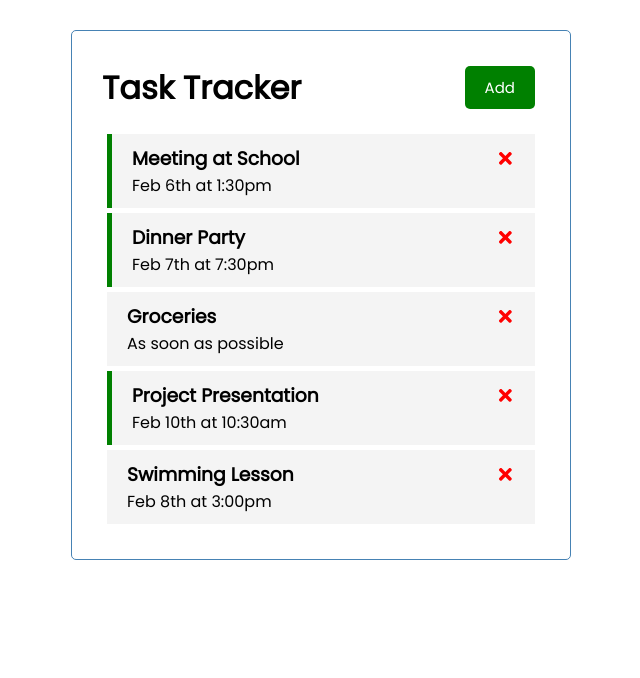
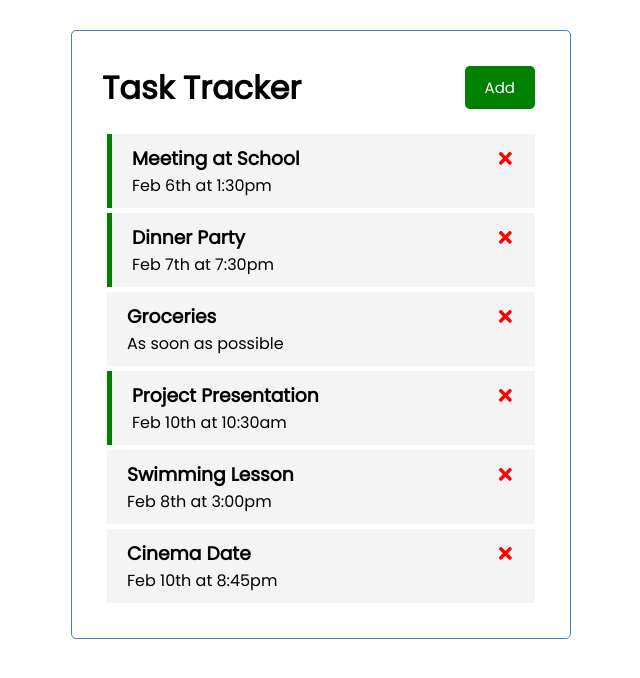
Before and after one commit to ygtmertt/Task-Tracker, a React (Create React App) app in the folder react-task-tracker/: page / in a window 1280 px wide. Shown: the top 678 px of the page, without its empty margins (319-959 px from the left). Built offline with nearby package versions, Linux system fonts and the light colour scheme; data requests are answered from the project's data file.

Commit message:
Task adding functionality was connected to the database

```diff
--- a/react-task-tracker/db.json
+++ b/react-task-tracker/db.json
@@ -29,6 +29,12 @@
       "text": "Swimming Lesson",
       "day": "Feb 8th at 3:00pm",
       "reminder": false
+    },
+    {
+      "id": "69a9",
+      "text": "Cinema Date",
+      "day": "Feb 10th at 8:45pm",
+      "reminder": false
     }
   ]
 }
--- a/react-task-tracker/src/App.js
+++ b/react-task-tracker/src/App.js
@@ -20,15 +20,25 @@ function App() {
   const fetchTasks = async () => {
     const response = await fetch('http://localhost:5000/tasks')
     const data = await response.json()
-    console.log(data)
+    console.log(data)  // to help see us what data we pulled from db.
     return data;
   }
 
   // Add Task
-  const addTask = (task) => {
-    const id = Math.floor(Math.random() * 10000) + 1;
-    const newTask = { id, ...task };
-    setTasks([...tasks, newTask]);
+  const addTask = async (task) => {  // Ctrl + K + U uncomments, Ctrl + K + C comments the selected lines.
+    const response = await fetch('http://localhost:5000/tasks', {
+      method: 'POST',
+      headers: {
+        'Content-type': 'application/json'
+      },
+      body: JSON.stringify(task)
+    })
+    const data = await response.json() // That's only the new task which is being added.
+    setTasks([...tasks, data]) // We add the new task with the rest.
+
+    // const id = Math.floor(Math.random() * 10000) + 1;
+    // const newTask = { id, ...task };
+    // setTasks([...tasks, newTask]);
   }
 
   // Delete Task
```
